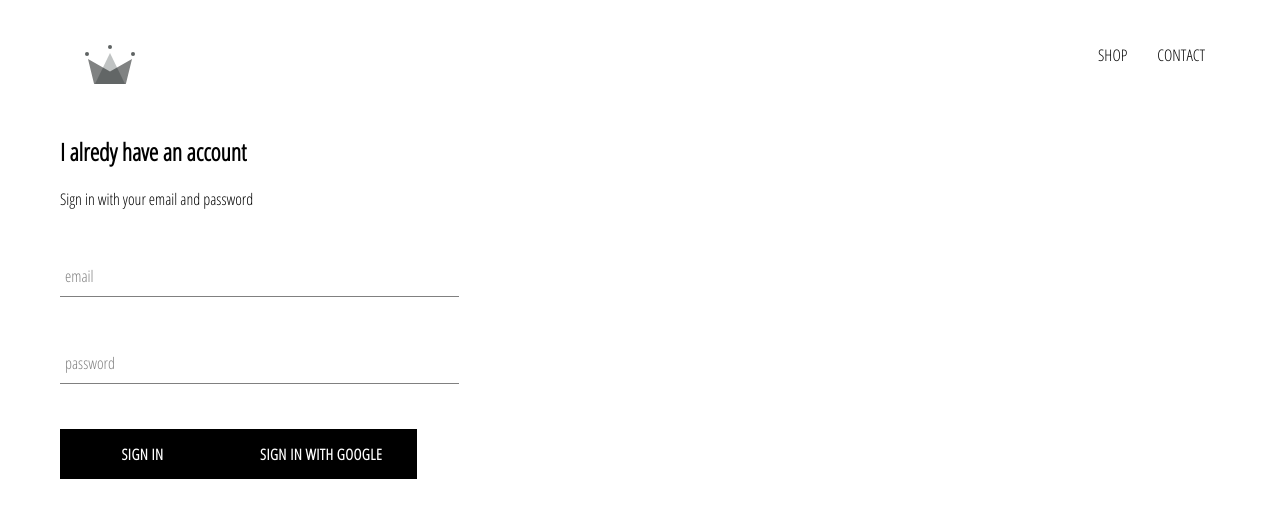
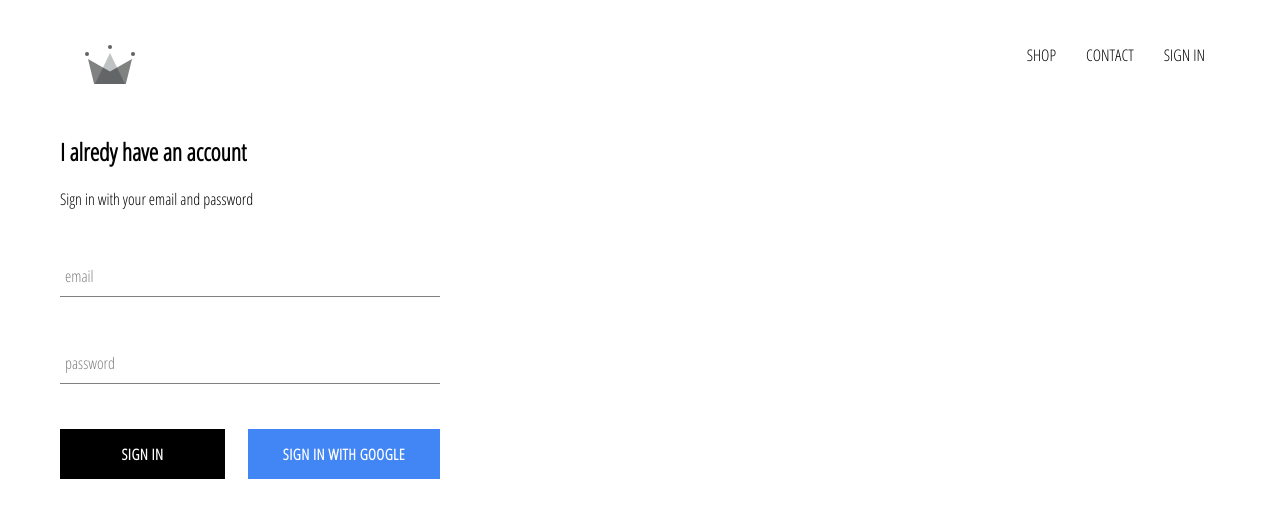
Before and after one commit to vishalkrgupta/crwn-clothing, a React (Create React App) app: page /signin in a window 1280 px wide. Shown: the top 518 px of the page. Built offline with nearby package versions, Linux system fonts and the light colour scheme; no server answers.

Commit message:
added sign-out and related styling

```diff
--- a/src/App.css
+++ b/src/App.css
@@ -7,3 +7,7 @@ a{
     text-decoration: none;
     color: black;
 }
+
+* {
+    box-sizing: border-box;
+}
--- a/src/App.js
+++ b/src/App.js
@@ -18,9 +18,9 @@ class App extends React.Component {
   constructor() {
     super();
 
-    this.State = {
+    this.state = {
       currentUser: null
-    }
+    };
   }
   unsubscribeFromAuth = null;
 
@@ -39,7 +39,7 @@ class App extends React.Component {
   render() {
     return (
       <div >
-        <Header />
+        <Header currentUser={this.state.currentUser} />
         <Switch>
           <Route exact path='/' component={HomePage} />
           <Route path='/shop' component={ShopPage} />
--- a/src/Components/custom-button/custom-button.component.jsx
+++ b/src/Components/custom-button/custom-button.component.jsx
@@ -2,8 +2,8 @@ import react from 'react';
 
 import './custom-button.styles.scss';
 
-const CustomButton=({children,...otherButtonProps})=>(
-<button className='custom-button' {...otherButtonProps}>
+const CustomButton=({children,isGoogleSignIn, ...otherButtonProps})=>(
+<button className={`${isGoogleSignIn? 'google-sign-in':''} custom-button`} {...otherButtonProps}>
     {children}
 </button>
 );
--- a/src/Components/custom-button/custom-button.styles.scss
+++ b/src/Components/custom-button/custom-button.styles.scss
@@ -19,4 +19,14 @@
     color: black;
     border: 1px solid black;
   }
+
+  &.google-sign-in {
+    background-color: #4285f4;
+    color: white;
+
+    &:hover {
+      background-color: #357ae8;
+      border: none;
+    }
+  }
 }
--- a/src/Components/header/header.component.jsx
+++ b/src/Components/header/header.component.jsx
@@ -1,19 +1,25 @@
 import React from 'react';
 import './header.styles.scss';
-import {Link} from 'react-router-dom';
+import { Link } from 'react-router-dom';
+import { fireauth } from '../../firebase/firebase.utils';
 
-import {ReactComponent as Logo} from '../../assets/crown.svg';
+import { ReactComponent as Logo } from '../../assets/crown.svg';
 
-const Header = () => (
+const Header = ({ currentUser }) => (
     <div className='header'>
         <Link className='logo-container' to="/" >
-            <Logo className='Logo'/>
+            <Logo className='Logo' />
         </Link>
         <div className='options'>
-           <Link className='option' to='/shop'>SHOP</Link>
-           <Link className='option' to='/shop'>CONTACT</Link>
+            <Link className='option' to='/shop'>SHOP</Link>
+            <Link className='option' to='/shop'>CONTACT</Link>
+            {currentUser ?
+                (<div className='option' onClick={()=>fireauth.signOut()}>SIGN OUT</div>)
+                :
+                (<Link className='option' to='/signin'>SIGN IN</Link>)
+            }
         </div>
     </div>
-)
+);
 
 export default Header;
--- a/src/Components/header/header.styles.scss
+++ b/src/Components/header/header.styles.scss
@@ -20,6 +20,7 @@
 
     .option {
       padding: 10px 15px;
+      cursor: pointer;
     }
   }
 }
--- a/src/Components/sign-in/sign-in.component.jsx
+++ b/src/Components/sign-in/sign-in.component.jsx
@@ -3,7 +3,7 @@ import React from 'react';
 import FormInput from '../form-input/form-input.component';
 import CustomButton from '../custom-button/custom-button.component';
 
-import {signInWithGoogle} from '../../firebase/firebase.utils';
+import { signInWithGoogle } from '../../firebase/firebase.utils';
 import './sign-in.styles.scss';
 
 class SignIn extends React.Component {
@@ -47,9 +47,9 @@ class SignIn extends React.Component {
                         handleChange={this.handleChange}
                         label='password'
                         required />
-
-                    <CustomButton type='submit'>Sign in</CustomButton>
-                    <CustomButton onClick={signInWithGoogle} type='submit'>{' '}Sign in with Google{' '}</CustomButton>
+                    <div className='buttons'><CustomButton type='submit'>Sign in</CustomButton>
+                        <CustomButton onClick={signInWithGoogle} isGoogleSignIn> Sign in with Google</CustomButton>
+                    </div>
                 </form>
             </div>
         )
--- a/src/Components/sign-in/sign-in.styles.scss
+++ b/src/Components/sign-in/sign-in.styles.scss
@@ -1,5 +1,5 @@
 .sign-in {
-    width: 30vw;
+    width: 380px;
     display: flex;
     flex-direction: column;
 
@@ -8,3 +8,8 @@
 .title {
     margin: 10px 0;
 }
+
+.buttons{
+    justify-content: space-between;
+    display:flex ;
+}
```
